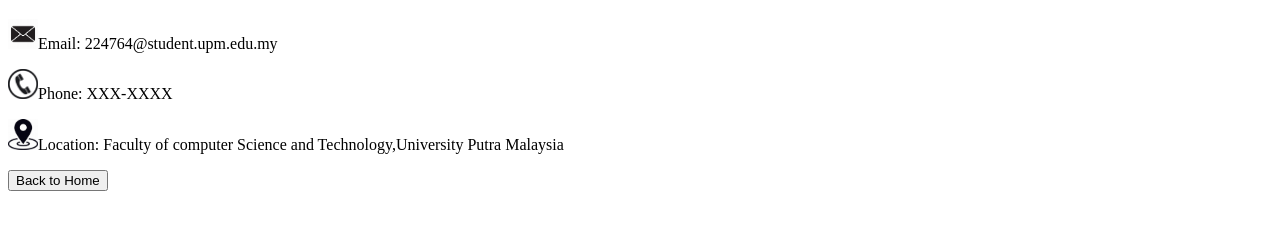
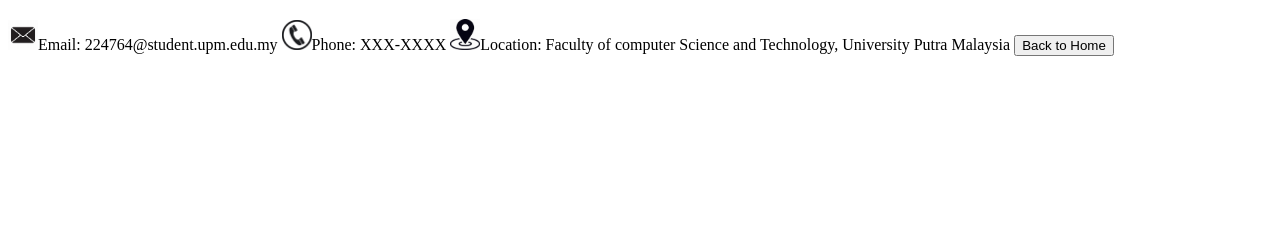
Before and after one commit to TikusPutihZ/AboutMe, a plain HTML site: page contact.html in a window 1280 px wide. Shown: the part 61-290 px from the top of the page. Drawn offline with Linux system fonts and the light colour scheme.

Commit message:
Beautiful

```diff
--- a/contact.html
+++ b/contact.html
@@ -8,9 +8,9 @@
 
 <body>
     <h1>Contact</h1>
-    <p><img src="image/email_icon.jpeg" width="30">Email: 224764@student.upm.edu.my</p>
-    <p><img src="image/phone_icon.png" width="30">Phone: XXX-XXXX</p>
-    <p><img src="image/location_icon.jpeg" width="30">Location: Faculty of computer Science and Technology,University Putra Malaysia</p>
+    <img src="image/email_icon.jpeg" width="30">Email: 224764@student.upm.edu.my
+    <img src="image/phone_icon.png" width="30">Phone: XXX-XXXX
+    <img src="image/location_icon.jpeg" width="30">Location: Faculty of computer Science and Technology, University Putra Malaysia
 
     <a href="https://tikusputihz.github.io/AboutMe/"><button>Back to Home</button></a>
 </body>
```
